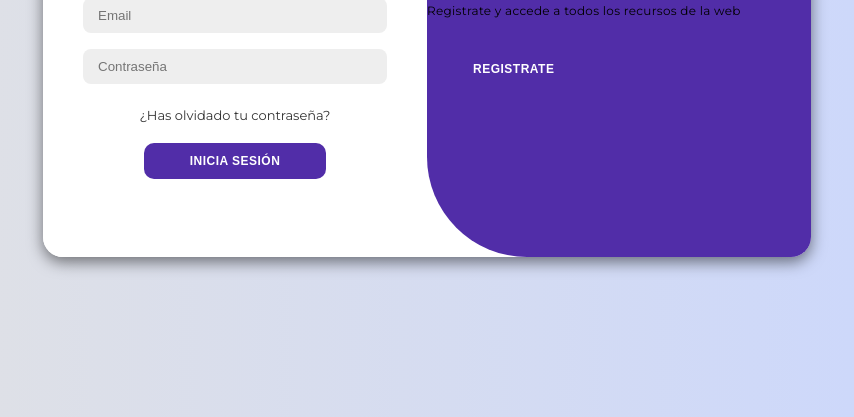
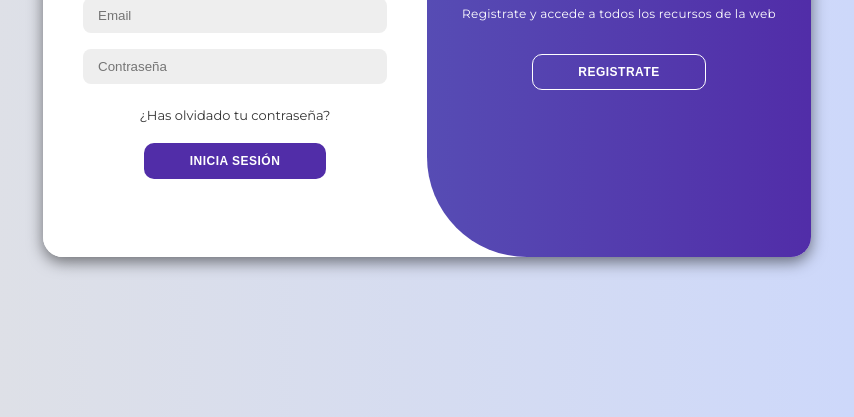
Before and after one commit to Sergio2Illan/login-animated, a plain HTML site: page index.html in a window 1280 px wide. Shown: the part 383-800 px from the top of the page, without its empty margins (213-1067 px from the left). Drawn offline with Linux system fonts and the light colour scheme.

Commit message:
add styles and js

```diff
--- a/app.js
+++ b/app.js
@@ -0,0 +1,11 @@
+const container = document.getElementById('container')
+const registerBtn = document.getElementById('register')
+const loginBtn = document.getElementById('login')
+
+registerBtn.addEventListener('click', ()=>{
+    container.classList.add('active')
+})
+
+loginBtn.addEventListener('click', ()=>{
+    container.classList.remove('active')
+})
--- a/style.css
+++ b/style.css
@@ -71,6 +71,7 @@
 .container button.hidden{
     background-color: transparent;
     color:#ffff;
+    border: 1px solid #fff;
 }
 
 .container form {
@@ -165,9 +166,52 @@
 
 .container.active .toggle-container{
     transform: translateX(-100%);
+    border-radius:0 150px 100px 0;
 }
 
 .toggle{
     height: 100%;
     background-color: #512da8;
+    background: linear-gradient(to right, #5c6bc0, #512da8);
+    color: #fff;
+    position: relative;
+    left: -100%;
+    height: 100%;
+    width: 200%;
+    transform: translateX(0);
+    transition: all 0.6s ease-in-out;
 }
+
+
+.toggle-panel{
+    position:absolute;
+    width: 50%;
+    height: 100%;
+    display: flex;
+    justify-content: center;
+    align-items: center;
+    flex-direction: column;
+    padding: 0 30px;
+    text-align: center;
+    top: 0;
+    transform: translateX(0);
+    transition: all 0.6s ease-in-out;
+}
+
+
+.toggle-left{
+    transform: translateX(-200%);
+}
+
+.container.active .toggle-left{
+    transform: translateX(100%);
+}
+
+.toggle-right{
+    right: 0;
+    transform: translateX(0);
+}
+
+.container.active .toggle-right{
+    transform: translateX(200%);
+}
```
